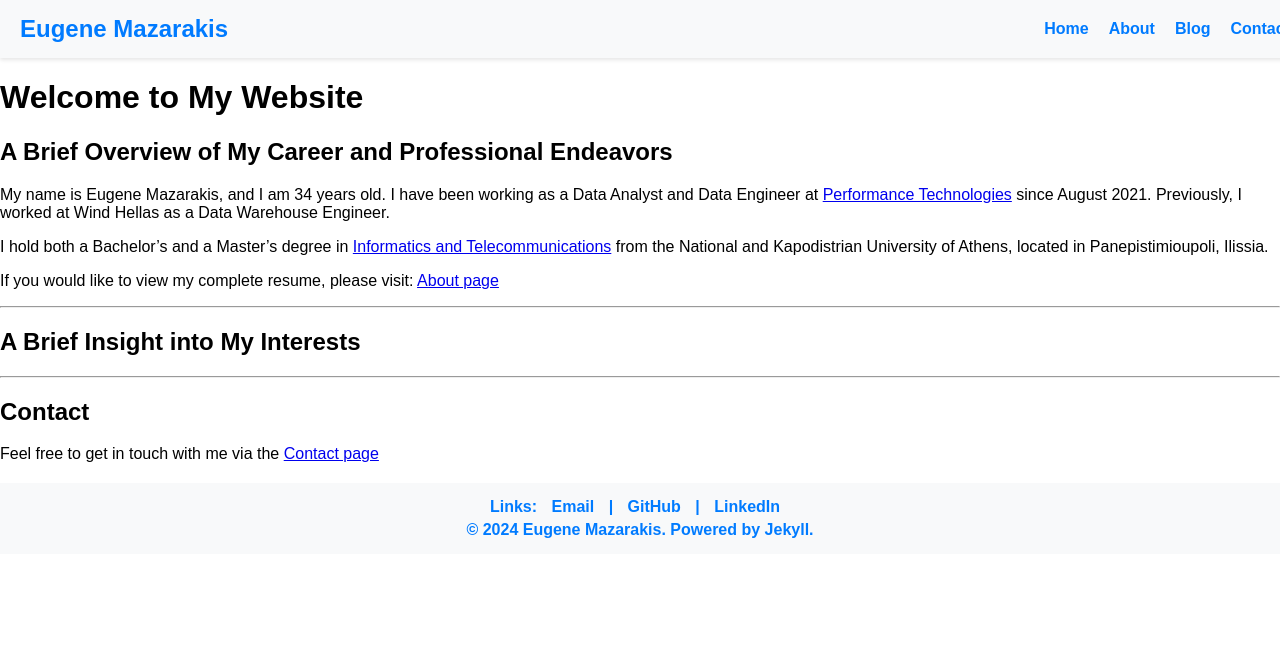
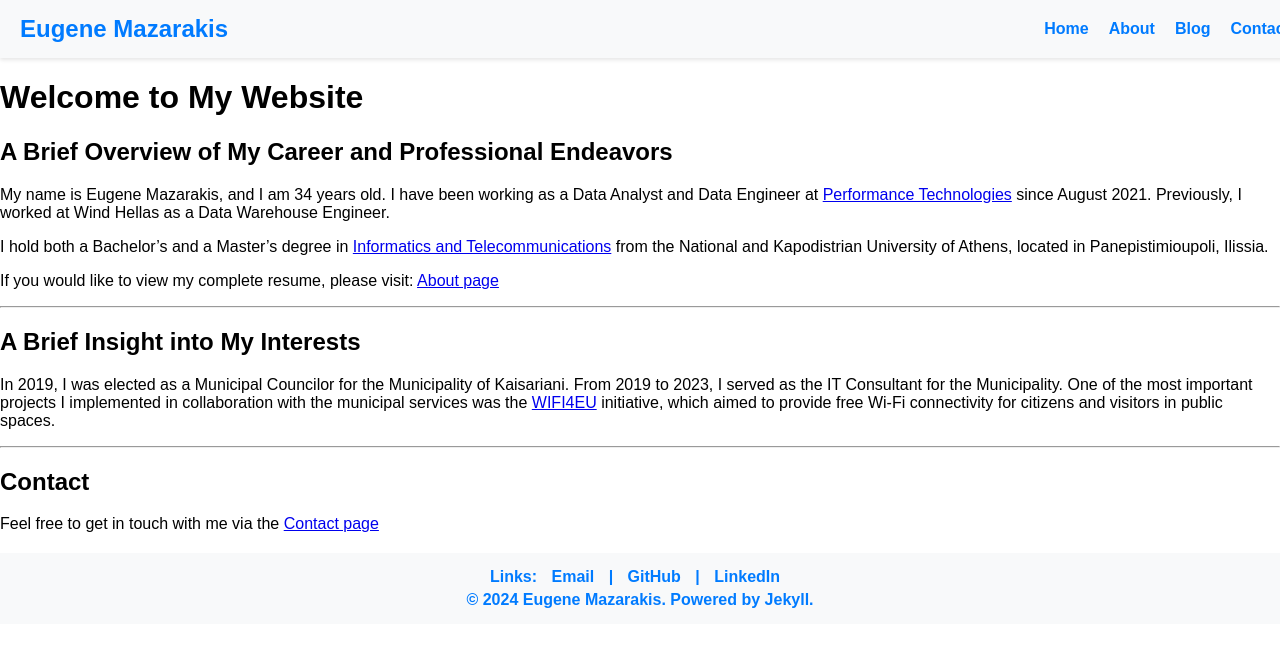
Before and after one commit to EMazarakis/EMazarakis.github.io, a Jekyll site: the page built from index.md, in a window 1280 px wide. Shown: the top 647 px of the page. Built offline with Jekyll 4.4.1, drawn with Linux system fonts in a browser that asks for light colours.

Commit message:
Update index.md

```diff
--- a/index.md
+++ b/index.md
@@ -16,6 +16,10 @@ If you would like to view my complete resume, please visit: [About page](/about)
 
 ## A Brief Insight into My Interests
 
+In 2019, I was elected as a Municipal Councilor for the Municipality of Kaisariani.
+From 2019 to 2023, I served as the IT Consultant for the Municipality. One of the most important projects I implemented in collaboration with the municipal services was the [WIFI4EU](https://wifi4eu.ec.europa.eu/#/home) initiative, which aimed to provide free Wi-Fi connectivity for citizens and visitors in public spaces.
+
+
 ***
 
 ## Contact
```
